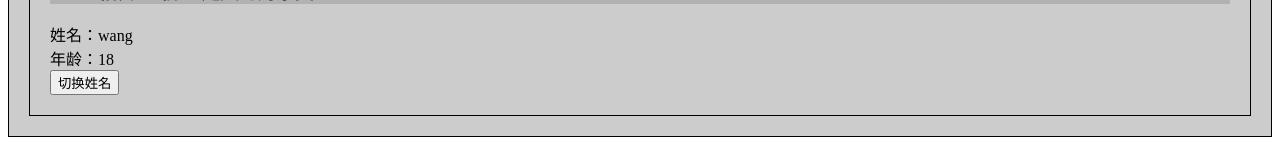
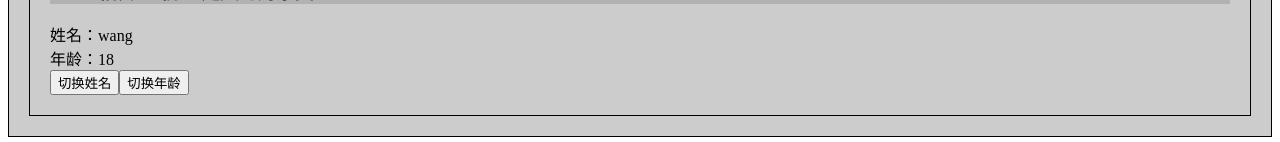
Before and after one commit to xiaodongxier/vue3_vite_ts_202401, a Vue app: page / in a window 1280 px wide. Shown: the part 903-1045 px from the top of the page. Built offline with nearby package versions, Linux system fonts and the light colour scheme.

Commit message:
note-sync syncing

```diff
--- a/src/components/watch1.vue
+++ b/src/components/watch1.vue
@@ -13,6 +13,7 @@
     年龄：{{ sum.age }}
     <br>
     <button @click="handleName">切换姓名</button>
+    <button @click="handleAge">切换年龄</button>
 
 
   </div>
```
